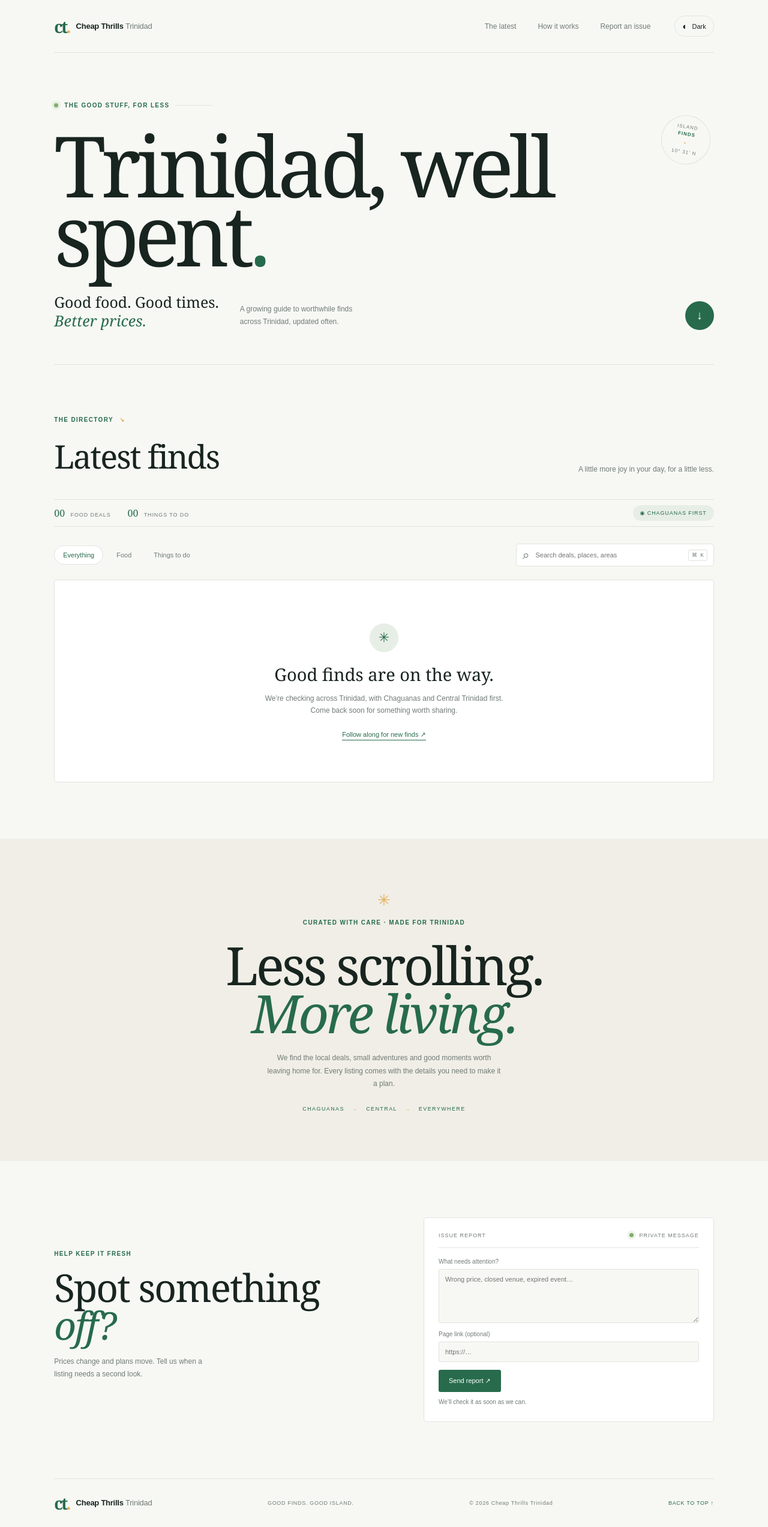
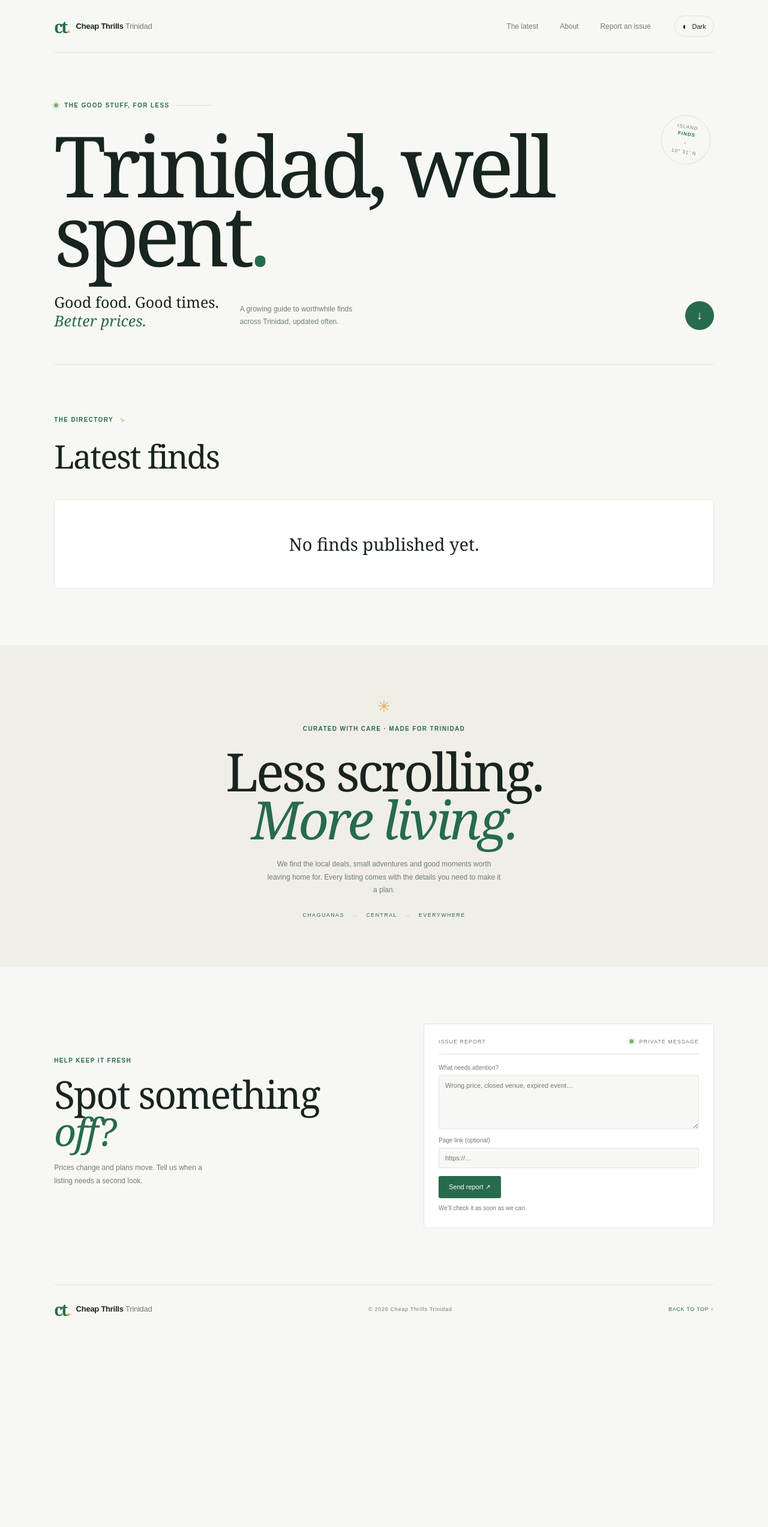
Before and after one commit to vswee/cheap-thrills-trinidad, a Next.js app: page / in a window 1280 px wide. Shown: the whole page at 60% size. After the commit the page ends 2222 px from the top, so only its background shows below. Built offline with nearby package versions, Linux system fonts and the light colour scheme.

Commit message:
cleanup(ui): remove empty links and filler

```diff
--- a/src/app/[section]/[slug]/page.tsx
+++ b/src/app/[section]/[slug]/page.tsx
@@ -24,8 +24,8 @@ function Detail({ find }: { find: Find }) {
       <div className="detail-grid"><section className="detail-main"><p className="eyebrow">THE FIND</p><p className="detail-description">{find.description}</p>{find.kind === "food" && find.food && <div className="diet-detail"><p className="eyebrow">FOOD FIT</p><div>{find.food.dietFit.pescatarian === "yes" && <span>◉ Pescatarian</span>}{find.food.dietFit.dairyFree === "yes" && <span>◉ Dairy-free</span>}{find.food.dietFit.vegan === "yes" && <span>◉ Vegan</span>}</div><p>{find.food.dietNotes}</p>{find.food.items.length > 0 && <p><b>Qualifying options:</b> {find.food.items.join(", ")}</p>}</div>}
         <div className="source-note"><span className="source-check">✓</span><p>Checked {new Intl.DateTimeFormat("en-TT", { day: "numeric", month: "long", year: "numeric", timeZone: "America/Port_of_Spain" }).format(new Date(find.checkedAt))}<br /><span>Details can change. Check with the organiser before heading out.</span></p></div></section>
         <aside className="detail-facts"><div><span>PRICE</span><strong>{formatPrice(find)}</strong>{find.price.terms && <small>{find.price.terms}</small>}</div><div><span>{find.kind === "food" ? "WHEN" : "DATE & TIME"}</span><strong>{displayDate(find)}</strong></div><div><span>WHERE</span><strong>{place?.name}</strong><small>{place?.area}, {place?.region}</small>{place?.address && <small>{place.address}</small>}</div><div className="source-links"><span>CHECK THE SOURCE</span>{find.sources.map((source) => <a key={source.url} href={source.url} target="_blank" rel="noreferrer">{source.publisher} ↗</a>)}</div>{place?.mapUrl && <a className="button-primary map-button" href={place.mapUrl} target="_blank" rel="noreferrer">Open map ↗</a>}</aside></div>
-      <div className="detail-share"><span>GOOD FINDS ARE BETTER SHARED.</span><button onClick={async () => { if (navigator.share) await navigator.share({ title: find.title, url: location.href }); else await navigator.clipboard.writeText(location.href); }}>Share this find ↗</button><Link href="/#report">Report an issue</Link></div><Link href={`/${section}`} className="more-link">More {find.kind === "food" ? "food deals" : "things to do"} <span>→</span></Link>
-    </div><footer className="footer"><Link href="/" className="wordmark"><span className="brand-mark">ct<span>.</span></span><span>Cheap Thrills <i>Trinidad</i></span></Link><span className="footer-note">GOOD FINDS. GOOD ISLAND.</span><span className="footer-copy">© 2026 Cheap Thrills Trinidad</span></footer>
+      <div className="detail-share"><button onClick={async () => { if (navigator.share) await navigator.share({ title: find.title, url: location.href }); else await navigator.clipboard.writeText(location.href); }}>Share this find ↗</button><Link href="/#report">Report an issue</Link></div><Link href={`/${section}`} className="more-link">More {find.kind === "food" ? "food deals" : "things to do"} <span>→</span></Link>
+    </div><footer className="footer"><Link href="/" className="wordmark"><span className="brand-mark">ct<span>.</span></span><span>Cheap Thrills <i>Trinidad</i></span></Link><span className="footer-copy">© 2026 Cheap Thrills Trinidad</span></footer>
   </main>;
 }
 
--- a/src/app/[section]/page.tsx
+++ b/src/app/[section]/page.tsx
@@ -16,5 +16,5 @@ export default async function SectionPage({ params }: { params: Promise<{ sectio
   if (!(section in sections)) notFound();
   const selected = sections[section as keyof typeof sections];
   const finds = getFinds({ kind: selected.kind });
-  return <main className="site-shell"><header className="topbar"><Link href="/" className="wordmark"><span className="brand-mark">ct<span>.</span></span><span>Cheap Thrills <i>Trinidad</i></span></Link><nav><Link href="/#latest">All finds</Link><Link href="/#report">Report an issue</Link></nav><ThemeToggle /></header><section className="section-page"><Link href="/#latest" className="back-link">← ALL FINDS</Link><p className="eyebrow">THE DIRECTORY <span>↘</span></p><h1>{selected.title}<span className="hero-period">.</span></h1><p className="section-intro">{selected.note}</p><FindFeed finds={finds} /></section><footer className="footer"><Link href="/" className="wordmark"><span className="brand-mark">ct<span>.</span></span><span>Cheap Thrills <i>Trinidad</i></span></Link><span className="footer-note">GOOD FINDS. GOOD ISLAND.</span><span className="footer-copy">© 2026 Cheap Thrills Trinidad</span></footer></main>;
+  return <main className="site-shell"><header className="topbar"><Link href="/" className="wordmark"><span className="brand-mark">ct<span>.</span></span><span>Cheap Thrills <i>Trinidad</i></span></Link><nav><Link href="/#latest">All finds</Link><Link href="/#report">Report an issue</Link></nav><ThemeToggle /></header><section className="section-page"><Link href="/#latest" className="back-link">← ALL FINDS</Link><p className="eyebrow">THE DIRECTORY <span>↘</span></p><h1>{selected.title}<span className="hero-period">.</span></h1><p className="section-intro">{selected.note}</p><FindFeed finds={finds} /></section><footer className="footer"><Link href="/" className="wordmark"><span className="brand-mark">ct<span>.</span></span><span>Cheap Thrills <i>Trinidad</i></span></Link><span className="footer-copy">© 2026 Cheap Thrills Trinidad</span></footer></main>;
 }
--- a/src/app/page.tsx
+++ b/src/app/page.tsx
@@ -9,7 +9,7 @@ export default function Home() {
   const foodCount = finds.filter((find) => find.kind === "food").length;
   const eventCount = finds.length - foodCount;
   return <main className="site-shell" id="top">
-    <header className="topbar"><Link href="/" className="wordmark"><span className="brand-mark">ct<span>.</span></span><span>Cheap Thrills <i>Trinidad</i></span></Link><nav><a href="#latest">The latest</a><a href="#about">How it works</a><Link href="#report">Report an issue</Link></nav><ThemeToggle /></header>
+    <header className="topbar"><Link href="/" className="wordmark"><span className="brand-mark">ct<span>.</span></span><span>Cheap Thrills <i>Trinidad</i></span></Link><nav><a href="#latest">The latest</a><a href="#about">About</a><Link href="#report">Report an issue</Link></nav><ThemeToggle /></header>
     <section className="hero">
       <div className="hero-kicker"><span className="live-dot" /> THE GOOD STUFF, FOR LESS <span className="kicker-line" /></div>
       <h1>Trinidad, well<br />spent<span className="hero-period">.</span></h1>
@@ -17,12 +17,12 @@ export default function Home() {
       <div className="hero-stamp">ISLAND<br /><span>FINDS</span><b>·</b> 10° 31′ N</div>
     </section>
     <section className="latest-section" id="latest">
-      <div className="section-heading"><div><p className="eyebrow">THE DIRECTORY <span>↘</span></p><h2>Latest finds</h2></div><p className="count-note">{finds.length ? `${finds.length} good ${finds.length === 1 ? "find" : "finds"} and counting` : "A little more joy in your day, for a little less."}</p></div>
-      <div className="quick-stats"><span><b>{String(foodCount).padStart(2, "0")}</b> FOOD DEALS</span><span><b>{String(eventCount).padStart(2, "0")}</b> THINGS TO DO</span><span className="central-pill">◉ CHAGUANAS FIRST</span></div>
+      <div className="section-heading"><div><p className="eyebrow">THE DIRECTORY <span>↘</span></p><h2>Latest finds</h2></div>{finds.length > 0 && <p className="count-note">{finds.length} good {finds.length === 1 ? "find" : "finds"} and counting</p>}</div>
+      {finds.length > 0 && <div className="quick-stats"><span><b>{String(foodCount).padStart(2, "0")}</b> FOOD DEALS</span><span><b>{String(eventCount).padStart(2, "0")}</b> THINGS TO DO</span><span className="central-pill">◉ CHAGUANAS FIRST</span></div>}
       <FindFeed finds={finds} />
     </section>
     <section className="manifesto" id="about"><div className="manifesto-mark">✳</div><p className="eyebrow">CURATED WITH CARE · MADE FOR TRINIDAD</p><h2>Less scrolling.<br /><span>More living.</span></h2><p className="manifesto-copy">We find the local deals, small adventures and good moments worth leaving home for. Every listing comes with the details you need to make it a plan.</p><div className="manifesto-places">CHAGUANAS <span>→</span> CENTRAL <span>→</span> EVERYWHERE</div></section>
     <section className="report-section" id="report"><div><p className="eyebrow">HELP KEEP IT FRESH</p><h2>Spot something<br /><em>off?</em></h2><p className="report-copy">Prices change and plans move. Tell us when a listing needs a second look.</p></div><div className="report-panel"><div className="report-panel-head"><span>ISSUE REPORT</span><span className="status-dot" /> PRIVATE MESSAGE</div><ReportForm /></div></section>
-    <footer className="footer"><Link href="/" className="wordmark"><span className="brand-mark">ct<span>.</span></span><span>Cheap Thrills <i>Trinidad</i></span></Link><span className="footer-note">GOOD FINDS. GOOD ISLAND.</span><span className="footer-copy">© 2026 Cheap Thrills Trinidad</span><a href="#top" className="back-top">BACK TO TOP ↑</a></footer>
+    <footer className="footer"><Link href="/" className="wordmark"><span className="brand-mark">ct<span>.</span></span><span>Cheap Thrills <i>Trinidad</i></span></Link><span className="footer-copy">© 2026 Cheap Thrills Trinidad</span><a href="#top" className="back-top">BACK TO TOP ↑</a></footer>
   </main>;
 }
--- a/src/components/find-feed.tsx
+++ b/src/components/find-feed.tsx
@@ -27,13 +27,13 @@ export function FindFeed({ finds }: { finds: Find[] }) {
     return () => observer.disconnect();
   }, [count, shown.length]);
   return <>
-    <div className="feed-controls">
+    {finds.length > 0 && <div className="feed-controls">
       <div className="filter-tabs" aria-label="Filter finds">
         {([["all", "Everything"], ["food", "Food"], ["event", "Things to do"]] as const).map(([value, label]) => <button key={value} className={kind === value ? "filter active" : "filter"} onClick={() => { setKind(value); setCount(batchSize); }}>{label}</button>)}
       </div>
       <label className="search-box"><span aria-hidden="true">⌕</span><input value={query} onChange={(e) => { setQuery(e.target.value); setCount(batchSize); }} placeholder="Search deals, places, areas" aria-label="Search finds" /><kbd>⌘ K</kbd></label>
-    </div>
-    {shown.length === 0 ? <div className="empty-state"><span className="empty-mark">✳</span><h2>Good finds are on the way.</h2><p>We’re checking across Trinidad, with Chaguanas and Central Trinidad first. Come back soon for something worth sharing.</p><a href="https://www.instagram.com/" className="text-link">Follow along for new finds ↗</a></div> : <>
+    </div>}
+    {shown.length === 0 ? <div className="empty-state"><h2>{query ? "No matching finds." : kind === "food" ? "No food deals yet." : kind === "event" ? "No events yet." : "No finds published yet."}</h2>{(query || kind !== "all") && <><p>{query ? "Try a different search or clear the filters." : "Clear the filter to see all finds."}</p><button className="empty-reset" onClick={() => { setQuery(""); setKind("all"); }}>Clear filters</button></>}</div> : <>
       <div className="feed-grid">{shown.slice(0, count).map((find, index) => <article className={`find-card ${index === 0 ? "featured" : ""}`} key={find.id}>
         <div className="card-top"><span className={`kind-pill ${find.kind}`}>{find.kind === "food" ? "Food deal" : "Things to do"}</span><span className="card-date">{displayDate(find)}</span></div>
         <Link href={`/${find.kind === "food" ? "food" : "events"}/${find.slug}`} className="card-title"><h2>{find.title}</h2><span className="arrow">↗</span></Link>
```
Also changed, not shown: src/app/globals.css.
